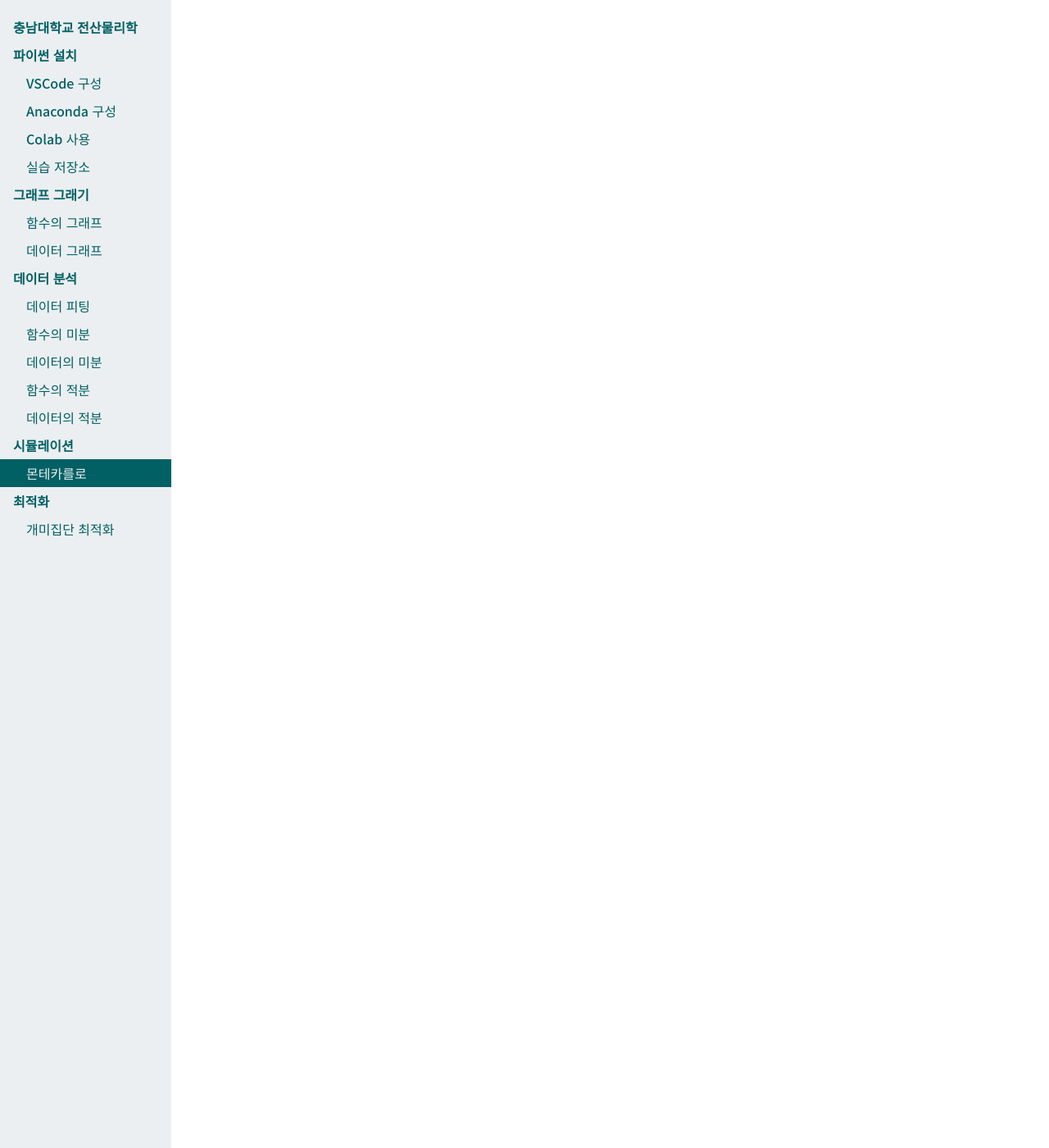
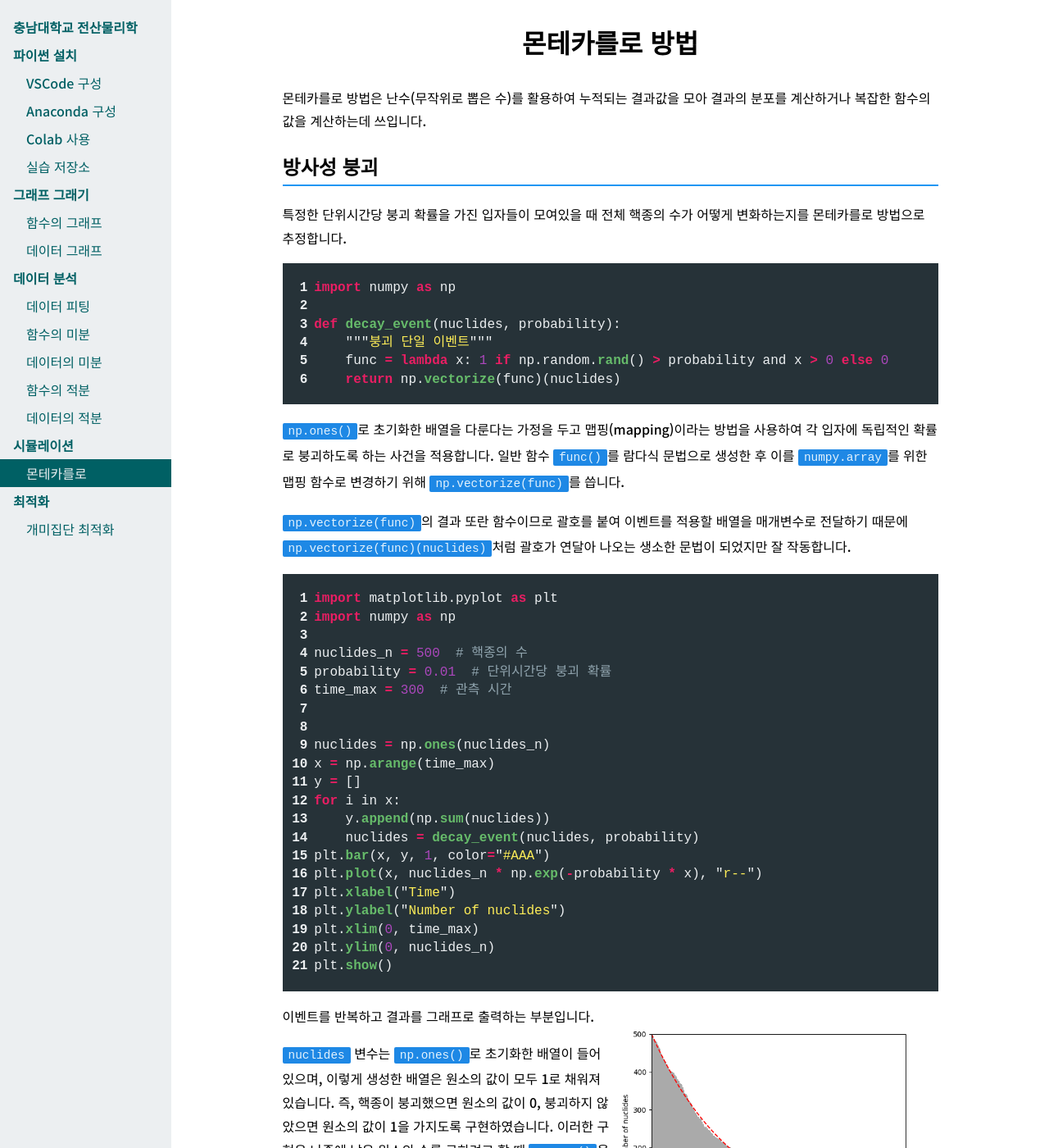
Before and after one commit to CNU-Computer-Physics/CNU-Computer-Physics.github.io, a Jekyll site: the page built from docs/simulation/monte_carlo.md, in a window 1280 px wide and 1400 px high. Shown: the whole window at 82% size. Built offline with Jekyll 4.4.1, drawn with Linux system fonts in a browser that asks for light colours; nearby versions of some CDN libraries; some web fonts are replaced; some of the changed text lies outside the part shown.

Commit message:
update monte-carlo

````diff
--- a/docs/simulation/monte_carlo.md
+++ b/docs/simulation/monte_carlo.md
@@ -1,3 +1,105 @@
 ---
 title: 몬테카를로
 ---
+
+# 몬테카를로 방법
+
+몬테카를로 방법은 난수(무작위로 뽑은 수)를 활용하여 누적되는 결과값을 모아 결과의 분포를 계산하거나 복잡한 함수의 값을 계산하는데 쓰입니다.
+
+## 방사성 붕괴
+
+특정한 단위시간당 붕괴 확률을 가진 입자들이 모여있을 때 전체 핵종의 수가 어떻게 변화하는지를 몬테카를로 방법으로 추정합니다.
+
+```python
+import numpy as np
+
+def decay_event(nuclides, probability):
+    """붕괴 단일 이벤트"""
+    func = lambda x: 1 if np.random.rand() > probability and x > 0 else 0
+    return np.vectorize(func)(nuclides)
+```
+
+`np.ones()`로 초기화한 배열을 다룬다는 가정을 두고 맵핑(mapping)이라는 방법을 사용하여 각 입자에 독립적인 확률로 붕괴하도록 하는 사건을 적용합니다. 일반 함수 `func()`를 람다식 문법으로 생성한 후 이를 `numpy.array`를 위한 맵핑 함수로 변경하기 위해 `np.vectorize(func)`를 씁니다.
+
+`np.vectorize(func)`의 결과 또란 함수이므로 괄호를 붙여 이벤트를 적용할 배열을 매개변수로 전달하기 때문에 `np.vectorize(func)(nuclides)`처럼 괄호가 연달아 나오는 생소한 문법이 되었지만 잘 작동합니다.
+
+```python
+import matplotlib.pyplot as plt
+import numpy as np
+
+nuclides_n = 500  # 핵종의 수
+probability = 0.01  # 단위시간당 붕괴 확률
+time_max = 300  # 관측 시간
+
+
+nuclides = np.ones(nuclides_n)
+x = np.arange(time_max)
+y = []
+for i in x:
+    y.append(np.sum(nuclides))
+    nuclides = decay_event(nuclides, probability)
+plt.bar(x, y, 1, color="#AAA")
+plt.plot(x, nuclides_n * np.exp(-probability * x), "r--")
+plt.xlabel("Time")
+plt.ylabel("Number of nuclides")
+plt.xlim(0, time_max)
+plt.ylim(0, nuclides_n)
+plt.show()
+```
+
+![코드 결과](../assets/monte_carlo_2.png)
+
+이벤트를 반복하고 결과를 그래프로 출력하는 부분입니다.
+
+`nuclides` 변수는 `np.ones()`로 초기화한 배열이 들어 있으며, 이렇게 생성한 배열은 원소의 값이 모두 1로 채워져 있습니다. 즉, 핵종이 붕괴했으면 원소의 값이 0, 붕괴하지 않았으면 원소의 값이 1을 가지도록 구현하였습니다. 이러한 구현은 나중에 남은 원소의 수를  구하려고 할 때 `np.sum()`을 사용해서 간단하게 구할 수 있으므로 유용합니다.
+
+매 시간마다 남은 원소의 수와 함께 이론적으로 유도한 방사성 붕괴 공식 $ N(t) = N(0) e^{-\lambda t} $을 빨간 점선으로 표시하였습니다. 독립적인 붕괴 확률에 따라 붕괴 하는 핵종들의 수가 수학적으로 유도한 수식과 잘 맞는 것을 볼 수 있습니다.
+
+
+## 몬티 홀 문제
+
+참가자는 세개의 문 중에 하나를 선택하여 문 뒤에 숨겨진 선물을 획득할 수 있습니다. 셋 중 하나의 문 뒤에는 자동차가 있고 나머지 두 개의 문에는 염소가 있습니다. 이 때 참가자가 자동차가 숨겨진 문을 선택할 확률은 1/3일 것입니다. 그런데 여기서 사회자는 염소가 들어있는 하나의 문을 열어서 보여주고 선택을 바꿀것인지 묻습니다. 선택을 바꾸거나 바꾸지 않아도 참가자가 자동차를 뽑을은 1/2일까요?
+
+```python
+import numpy as np
+
+
+def monty_hall(count, doors, has_change=True):
+    player = np.zeros(count)
+    for idx in range(count):
+        car = np.random.choice(doors)
+        # 첫 번째 선택
+        choice = np.random.choice(doors)
+
+        # 사회자가 염소를 보여줌
+        goats = doors.copy()
+        goats.remove(car)
+        try:
+            goats.remove(choice)
+        except:
+            pass
+        show = np.random.choice(goats)
+        selection = doors.copy()
+        selection.remove(show)
+
+        # 선택을 변경할지 말지 결정
+        if has_change:
+            selection.remove(choice)
+            last = np.random.choice(selection)
+        else:
+            last = choice
+        print(
+            f'{idx: 4d} Show [{"Success" if last == car else " Failed"}]: '
+            f'choice "{choice}", Show goat "{show}", Car in "{car}"'
+        )
+        player[idx] = 1 if last == car else 0
+    return player
+```
+
+![코드 결과](../assets/monte_carlo_1.png)
+
+X축은 누적 시행 횟수, Y축은 누적 상품 획득률입니다. 시행횟수가 증가할수록 특정 수치에 수렴하는 것을 볼 수 있습니다.
+
+재미있게도 중간에 사회자가 개입했을 뿐 최종 선택은 그저 1/2의 확률 문제인줄 알았던 게임이었는데, 오히려 선택을 바꾸느냐 아니냐에 따라 확률이 바뀌고 선택을 바꾸는 것이 오히려 유리한 것을 볼 수 있습니다.
+
+여기서 소개한 몬티 홀 문제(Monty Hall problem)는 베이즈 정리가 해결하는 대표적인 문제 중 하나입니다. 베이즈 정리를 통해 수학적이고 논리적인 해결 방법을 얻을 수 있습니다.
````
Also changed, not shown: docs/simulation/assets/monte_carlo_1.png (added), docs/simulation/assets/monte_carlo_2.png (added).
